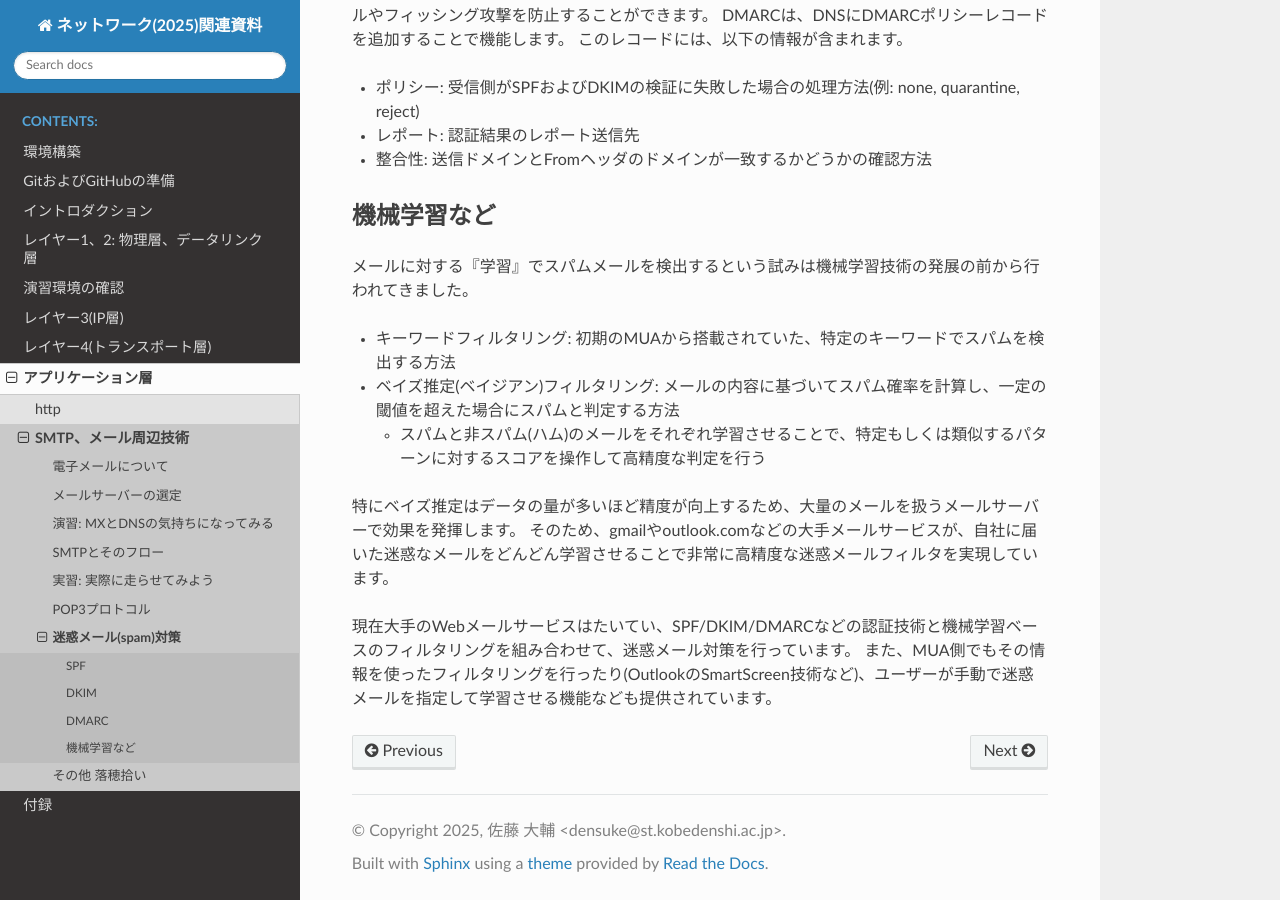
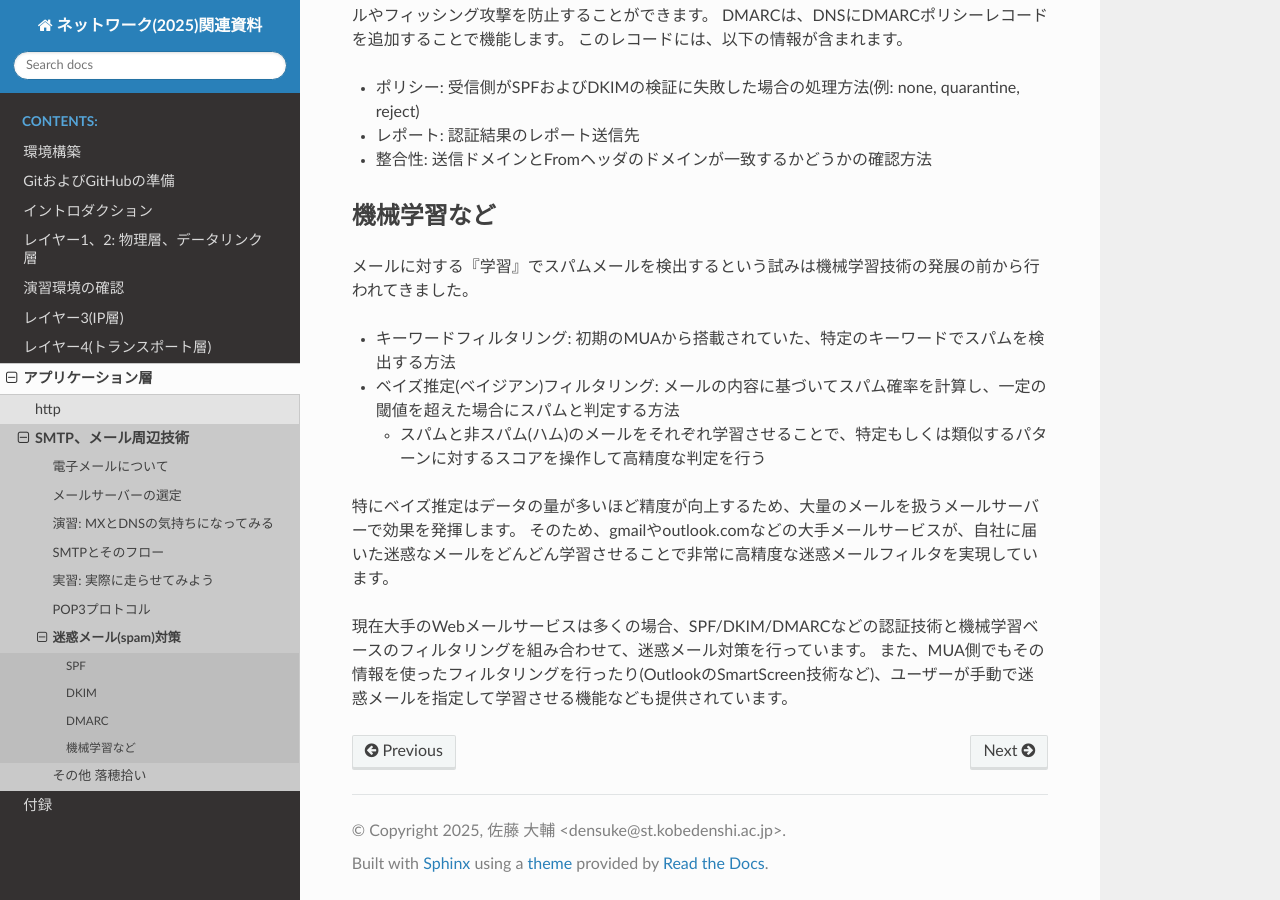
Before and after one commit to densuke/2025-network-doc, a Sphinx documentation site: the page built from source/app/smtp/spam.md, in a window 1280 px wide and 900 px high, scrolled down 1490 px. Built offline with Sphinx 7.4.7 and the Read the Docs theme 3.1.0, drawn with Linux system fonts in a browser that asks for light colours.

Commit message:
校正入りました
Co-authored-by: gemini-code-assist[bot] <176961590+gemini-code-assist[bot]@users.noreply.github.com>

```diff
--- a/source/app/smtp/spam.md
+++ b/source/app/smtp/spam.md
@@ -65,5 +65,5 @@ DMARCは、DNSにDMARCポリシーレコードを追加することで機能し
 特にベイズ推定はデータの量が多いほど精度が向上するため、大量のメールを扱うメールサーバーで効果を発揮します。
 そのため、gmailやoutlook.comなどの大手メールサービスが、自社に届いた迷惑なメールをどんどん学習させることで非常に高精度な迷惑メールフィルタを実現しています。
 
-現在大手のWebメールサービスはたいてい、SPF/DKIM/DMARCなどの認証技術と機械学習ベースのフィルタリングを組み合わせて、迷惑メール対策を行っています。
+現在大手のWebメールサービスは多くの場合、SPF/DKIM/DMARCなどの認証技術と機械学習ベースのフィルタリングを組み合わせて、迷惑メール対策を行っています。
 また、MUA側でもその情報を使ったフィルタリングを行ったり(OutlookのSmartScreen技術など)、ユーザーが手動で迷惑メールを指定して学習させる機能なども提供されています。
```
